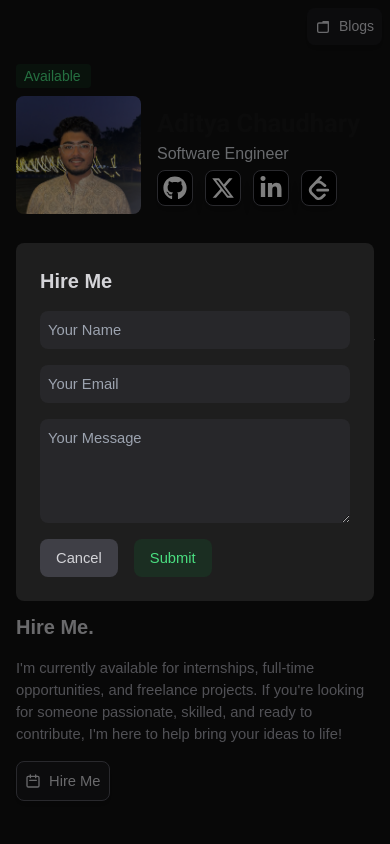
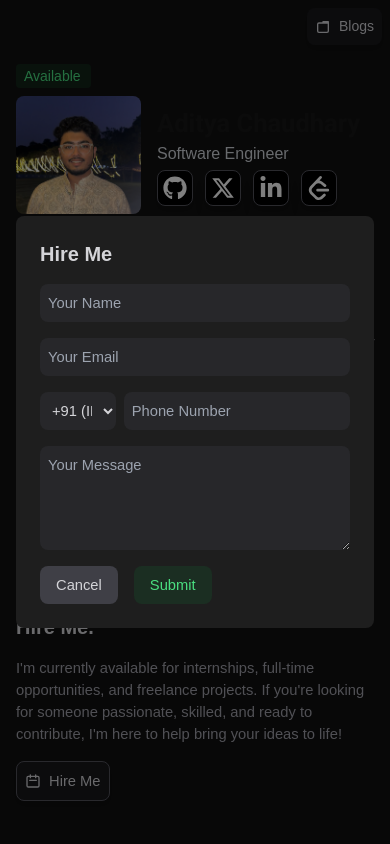
Before and after one commit to userAdityaa/portfolioo, a Next.js app: page / in a window 390 px wide. Both pictures are taken after a click on the button "Hire Me". Shown: the top 844 px of the page. Built offline with nearby package versions, Linux system fonts and the light colour scheme.

Commit message:
updated the modal to include phone numbers

```diff
--- a/app/api/send-email/route.ts
+++ b/app/api/send-email/route.ts
@@ -4,6 +4,8 @@ import nodemailer from "nodemailer";
 type EmailRequestBody = {
   name: string;
   email: string;
+  phone: string;
+  countryCode: string;
   message: string;
 };
 
@@ -11,7 +13,7 @@ require('dotenv').config();
 
 export async function POST(request: Request) {
   try {
-    const { name, email, message }: EmailRequestBody = await request.json();
+    const { name, email, phone, countryCode, message }: EmailRequestBody = await request.json();
     console.log(process.env.EMAIL_USER);
     const transporter = nodemailer.createTransport({
       service: "Gmail",
@@ -25,11 +27,17 @@ export async function POST(request: Request) {
       from: email,
       to: "aditya.chaudhary1558@gmail.com",
       subject: `Hire Me Request from ${name}`,
-      text: `Name: ${name}\nEmail: ${email}\nMessage: ${message}`,
+      text: `
+        Name: ${name}
+        Email: ${email}
+        Phone: ${countryCode} ${phone}
+        Message: ${message}
+      `,
       html: `
         <h1>New Hire Me Request</h1>
         <p><strong>Name:</strong> ${name}</p>
         <p><strong>Email:</strong> ${email}</p>
+        <p><strong>Phone:</strong> ${countryCode} ${phone}</p>
         <p><strong>Message:</strong> ${message}</p>
       `,
     };
--- a/app/components/HireModal.tsx
+++ b/app/components/HireModal.tsx
@@ -3,6 +3,8 @@ import { useState, useEffect, useRef } from "react";
 type FormData = {
   name: string;
   email: string;
+  phone: string;
+  countryCode: string;
   message: string;
 };
 
@@ -12,15 +14,17 @@ type HireMeModalProps = {
 };
 
 const HireMeModal = ({ onClose, onSubmit }: HireMeModalProps) => {
-  const [formData, setFormData] = useState<FormData>({
-    name: "",
-    email: "",
-    message: "",
-  });
+    const [formData, setFormData] = useState<FormData>({
+        name: "",
+        email: "",
+        phone: "",
+        countryCode: "+91",
+        message: "",
+    });
 
   const modalRef = useRef<HTMLDivElement>(null);
 
-  const handleChange = (e: React.ChangeEvent<HTMLInputElement | HTMLTextAreaElement>) => {
+  const handleChange = (e: React.ChangeEvent<HTMLInputElement | HTMLTextAreaElement | HTMLSelectElement>) => {
     const { name, value } = e.target;
     setFormData((prev) => ({ ...prev, [name]: value }));
   };
@@ -44,7 +48,7 @@ const HireMeModal = ({ onClose, onSubmit }: HireMeModalProps) => {
   }, [onClose]);
 
   return (
-    <div className="fixed inset-0 bg-black bg-opacity-50 flex items-center justify-center p-4">
+    <div className="fixed inset-0 bg-black bg-opacity-50 flex items-center justify-center p-4 z-50">
       <div ref={modalRef} className="bg-[#1e1e1e] p-6 rounded-lg w-full max-w-md">
         <h2 className="text-zinc-300 text-xl font-semibold mb-4">Hire Me</h2>
         <form onSubmit={handleSubmit} className="flex flex-col gap-4">
@@ -66,6 +70,51 @@ const HireMeModal = ({ onClose, onSubmit }: HireMeModalProps) => {
             className="bg-zinc-800 text-zinc-300 p-2 rounded-lg"
             required
           />
+          <div className="flex gap-2">
+          <select
+            name="countryCode"
+            value={formData.countryCode}
+            onChange={handleChange}
+            className="bg-zinc-800 text-zinc-300 p-2 rounded-lg w-1/4"
+            >
+            <option value="+1">+1 (US)</option>
+            <option value="+44">+44 (UK)</option>
+            <option value="+91">+91 (IN)</option>
+            <option value="+61">+61 (AU)</option>
+            <option value="+86">+86 (CN)</option> {/* China */}
+            <option value="+81">+81 (JP)</option> {/* Japan */}
+            <option value="+49">+49 (DE)</option> {/* Germany */}
+            <option value="+33">+33 (FR)</option> {/* France */}
+            <option value="+7">+7 (RU)</option> {/* Russia */}
+            <option value="+82">+82 (KR)</option> {/* South Korea */}
+            <option value="+55">+55 (BR)</option> {/* Brazil */}
+            <option value="+52">+52 (MX)</option> {/* Mexico */}
+            <option value="+39">+39 (IT)</option> {/* Italy */}
+            <option value="+34">+34 (ES)</option> {/* Spain */}
+            <option value="+27">+27 (ZA)</option> {/* South Africa */}
+            <option value="+20">+20 (EG)</option> {/* Egypt */}
+            <option value="+92">+92 (PK)</option> {/* Pakistan */}
+            <option value="+62">+62 (ID)</option> {/* Indonesia */}
+            <option value="+90">+90 (TR)</option> {/* Turkey */}
+            <option value="+63">+63 (PH)</option> {/* Philippines */}
+            <option value="+84">+84 (VN)</option> {/* Vietnam */}
+            <option value="+65">+65 (SG)</option> {/* Singapore */}
+            <option value="+60">+60 (MY)</option> {/* Malaysia */}
+            <option value="+64">+64 (NZ)</option> {/* New Zealand */}
+            <option value="+31">+31 (NL)</option> {/* Netherlands */}
+            <option value="+46">+46 (SE)</option> {/* Sweden */}
+            <option value="+41">+41 (CH)</option> {/* Switzerland */}
+            </select>
+            <input
+              type="tel"
+              name="phone"
+              placeholder="Phone Number"
+              value={formData.phone}
+              onChange={handleChange}
+              className="bg-zinc-800 text-zinc-300 p-2 rounded-lg w-3/4"
+              required
+            />
+          </div>
           <textarea
             name="message"
             placeholder="Your Message"
--- a/app/page.tsx
+++ b/app/page.tsx
@@ -10,9 +10,12 @@ const roboto = Roboto({
   weight: '700',
 })
 
+
 type FormData = {
   name: string;
   email: string;
+  phone: string;
+  countryCode: string;
   message: string;
 };
 
```
